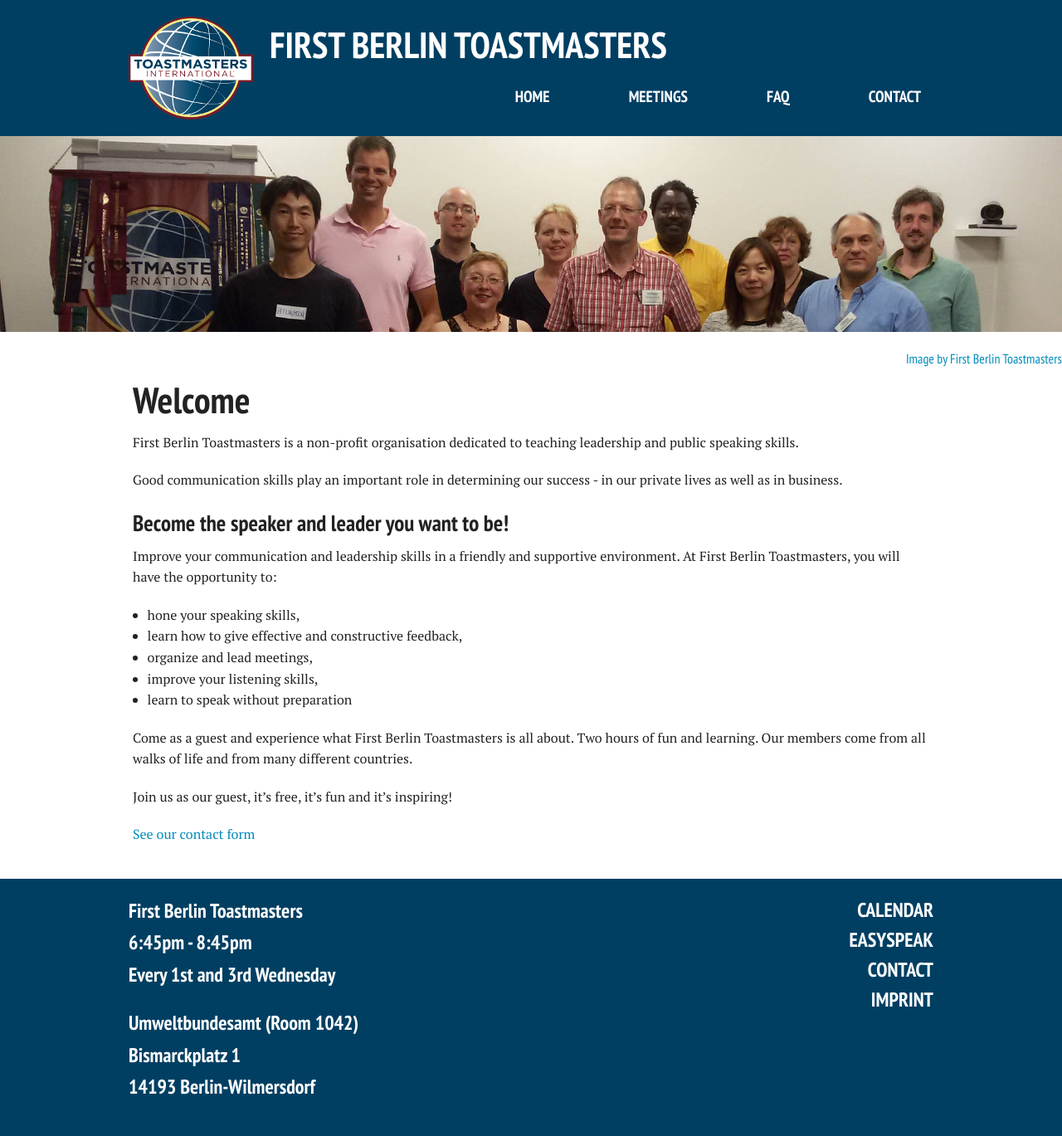
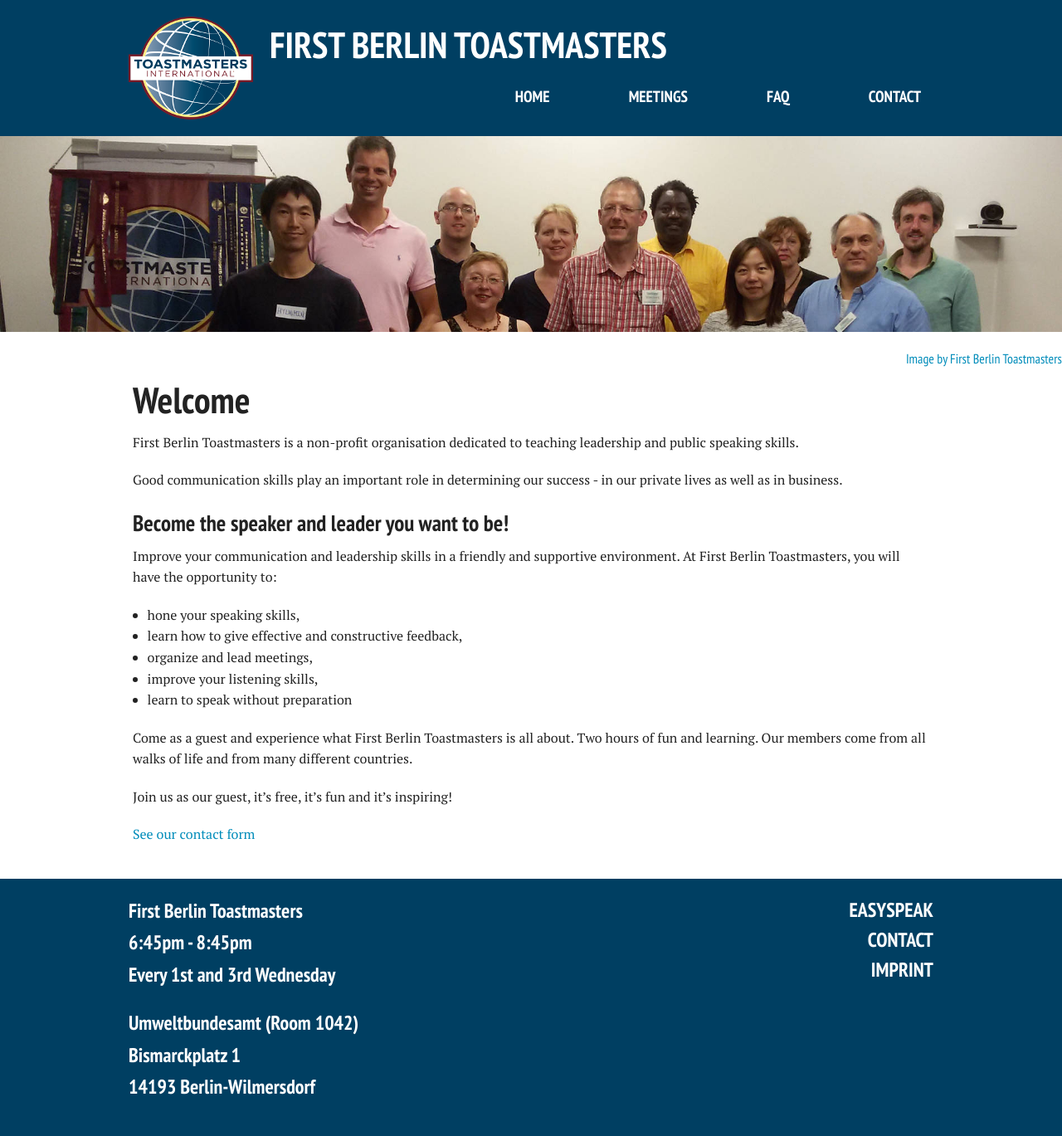
Before and after one commit to theHealingCosmos/fbtm_website, a Jekyll site: the page built from index.md, in a window 1280 px wide. Shown: the whole page at 83% size. Built offline with Jekyll 4.4.1, drawn with Linux system fonts in a browser that asks for light colours; comment, search, counter and statistics services are not loaded.

Commit message:
commented out calendar link until EasySpeak allows direct linking to a club's calendar

```diff
--- a/_includes/footer.html
+++ b/_includes/footer.html
@@ -12,7 +12,7 @@
       </p>
     </div>
     <div class="small-12 medium-6 large-4 columns upcase text-right small-push-left">
-      <a href="http://tmclub.eu/mycalendar.php?month=02&year=2015&scope=only" class="white-text display-block">Calendar</a>
+      <!-- <a href="http://tmclub.eu/mycalendar.php?month=02&year=2015&scope=only" class="white-text display-block">Calendar</a> !-->
       <a href="http://fbtm.tmclub.eu" class="white-text display-block">EasySpeak</a>
       <a href="{{ site.baseurl }}/contact/" class="white-text display-block">Contact</a>
       <a href="{{ site.baseurl }}/imprint/" class="white-text display-block">Imprint</a>
```
